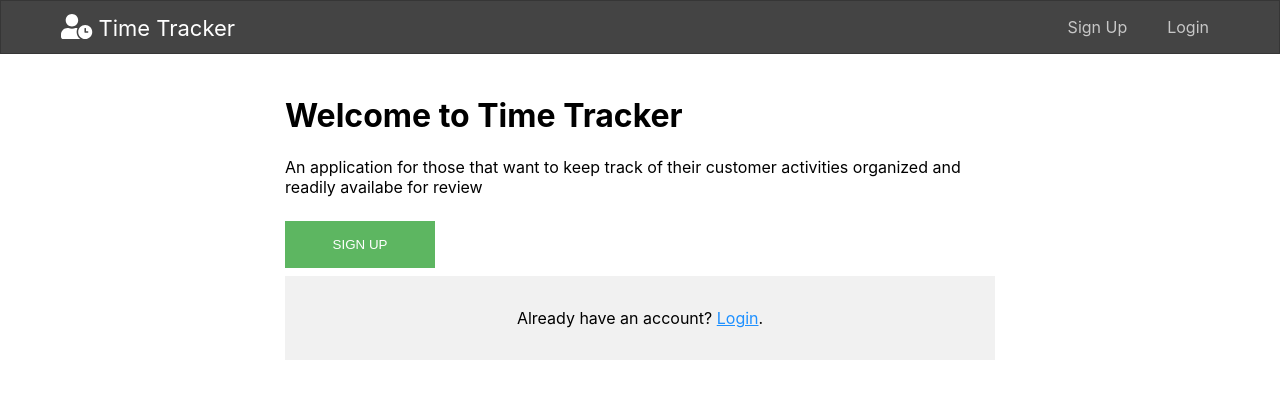
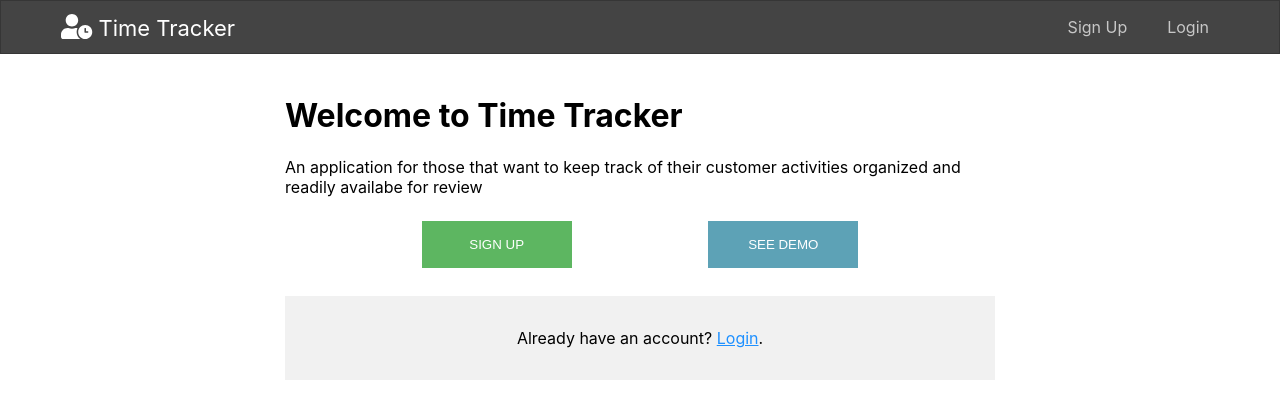
Before and after one commit to soriaj/time-tracker-client, a React (Create React App) app: page / in a window 1280 px wide. Shown: the top 418 px of the page. Built offline with nearby package versions, Linux system fonts and the light colour scheme; no server answers.

Commit message:
- Style see demo button on landing page

```diff
--- a/src/components/Landing/Landing.css
+++ b/src/components/Landing/Landing.css
@@ -9,8 +9,26 @@
    padding: 15px;
 }
 
+.btn-box {
+   display: flex;
+   justify-content: center;
+   align-items: center;
+   flex-direction: column;
+}
 .welcome-btn {
    background-color: #4CAF50;
+   color: white;
+   padding: 16px 20px;
+   margin: 8px 0;
+   border: none;
+   cursor: pointer;
+   width: 150px;
+   opacity: 0.9;
+   text-transform: uppercase;
+}
+
+.welcome-demo {
+   background-color: rgb(76, 152, 175);
    color: white;
    padding: 16px 20px;
    margin: 8px 0;
@@ -26,6 +44,11 @@
    box-shadow: 1 1 rgb(44, 44, 44);
 }
 
+.welcome-demo:hover {
+   background-color: rgb(56, 133, 156);
+   box-shadow: 1 1 rgb(44, 44, 44);
+}
+
 .sign-up-link {
    text-decoration: none;
    color: white;
@@ -36,4 +59,8 @@
       padding-left: 45px;
       padding-right: 45px;
    }
+   .btn-box {
+      justify-content: space-evenly;
+      flex-direction: row;
+   }
 }
--- a/src/components/Landing/Landing.js
+++ b/src/components/Landing/Landing.js
@@ -9,10 +9,15 @@ class Landing extends Component {
          <div className="registration">
             <h1>Welcome to Time Tracker</h1>
             <p>An application for those that want to keep track of their customer activities organized and readily availabe for review</p>
-            <div>
+            <div className='btn-box'>
                <button className="welcome-btn">
                   <NavLink to='/register' className="sign-up-link">
                      Sign Up
+                  </NavLink>
+               </button>
+               <button className="welcome-demo">
+                  <NavLink to='/demo' className="sign-up-link">
+                     See Demo
                   </NavLink>
                </button>
             </div>
--- a/src/components/SignIn/SignIn.css
+++ b/src/components/SignIn/SignIn.css
@@ -1,5 +1,6 @@
 .sign-in {
    padding: 16px;
+   margin-top: 20px;
    background-color: #f1f1f1;
    text-align: center;
 }
```
